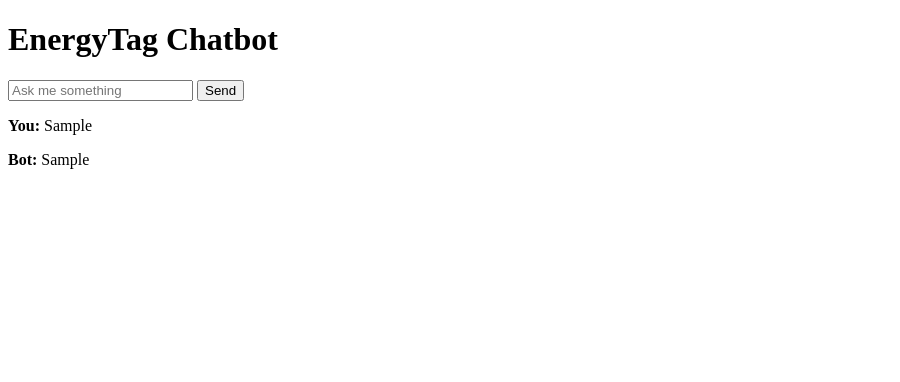
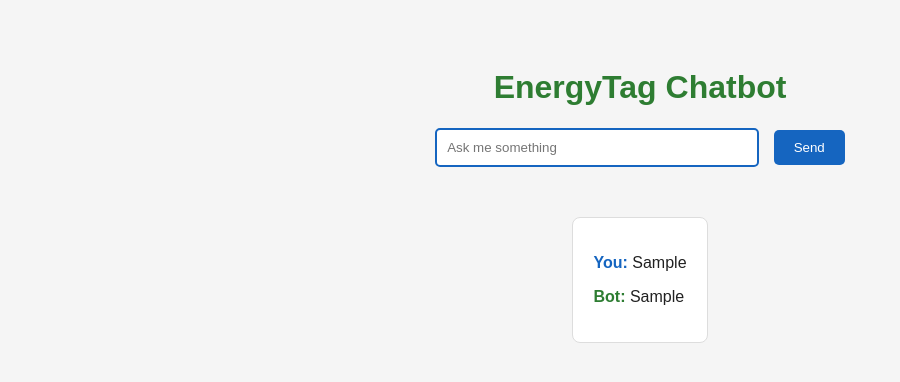
Before and after one commit to yevheniia2022/Chatbot-Project, a Flask app: template templates/index.html in a window 1280 px wide. Shown: the top 382 px of the page, without its empty margins (0-900 px from the left). Run offline with Flask 3, Linux system fonts and the light colour scheme; the template is opened without the code that fills it: most values are stand-ins (such as "Sample title", 1, 10 or a date in 2020).

Commit message:
index.html

```diff
--- a/templates/index.html
+++ b/templates/index.html
@@ -2,6 +2,57 @@
 <html>
 <head>
     <title>EnergyTag Chatbot</title>
+    <style>
+        body {
+            font-family: Arial, sans-serif;
+            background-color: #F5F5F5; /* light gray background */
+            color: #212121; /* dark gray text */
+            text-align: center;
+            padding: 40px;
+        }
+        h1 {
+            color: #2E7D32; /* green title */
+        }
+        form {
+            margin: 20px 0;
+        }
+        input[type="text"] {
+            padding: 10px;
+            width: 300px;
+            border: 2px solid #1565C0; /* blue border */
+            border-radius: 5px;
+        }
+        button {
+            background-color: #1565C0; /* blue button */
+            color: white;
+            padding: 10px 20px;
+            border: none;
+            border-radius: 5px;
+            margin-left: 10px;
+            cursor: pointer;
+        }
+        button:hover {
+            background-color: #2E7D32; /* green hover */
+        }
+        .chat-box {
+            margin-top: 30px;
+            padding: 20px;
+            background-color: white;
+            border: 1px solid #ddd;
+            border-radius: 8px;
+            display: inline-block;
+            text-align: left;
+            max-width: 600px;
+        }
+        .user {
+            color: #1565C0; /* blue for user */
+            font-weight: bold;
+        }
+        .bot {
+            color: #2E7D32; /* green for bot */
+            font-weight: bold;
+        }
+    </style>
 </head>
 <body>
     <h1>EnergyTag Chatbot</h1>
@@ -11,8 +62,10 @@
     </form>
 
     {% if user_input %}
-        <p><strong>You:</strong> {{ user_input }}</p>
-        <p><strong>Bot:</strong> {{ bot_reply }}</p>
+    <div class="chat-box">
+        <p><span class="user">You:</span> {{ user_input }}</p>
+        <p><span class="bot">Bot:</span> {{ bot_reply }}</p>
+    </div>
     {% endif %}
 </body>
 </html>
```
